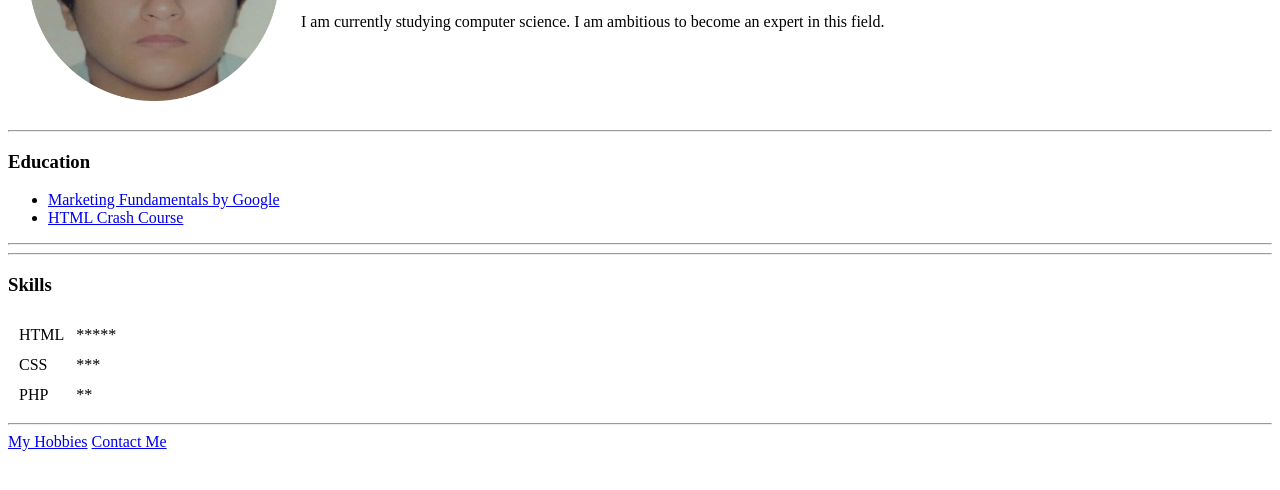
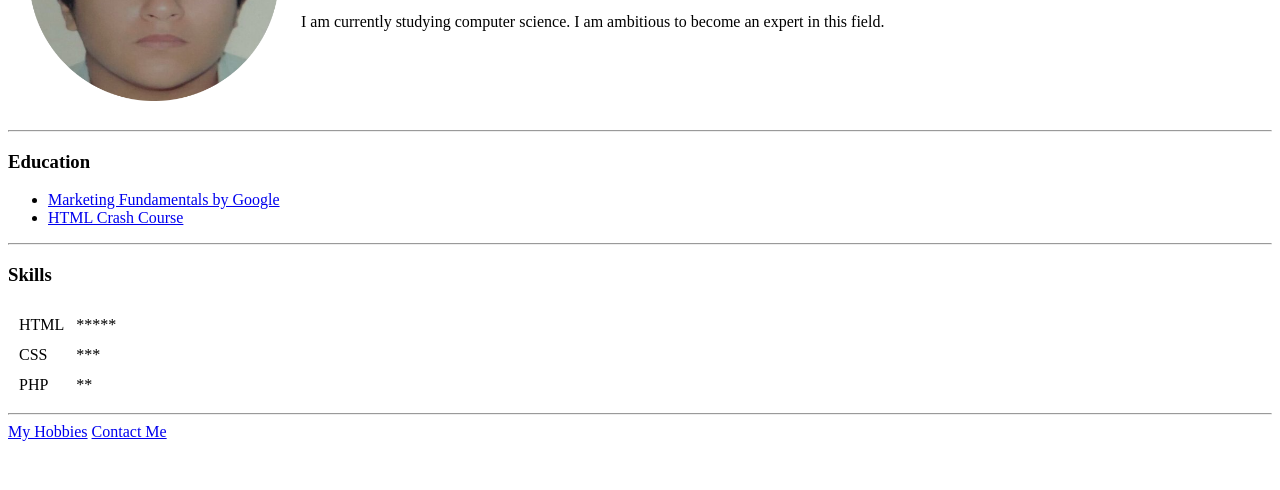
Before and after one commit to Anas127/Test, a plain HTML site: page index.html in a window 1280 px wide. Shown: the part 178-668 px from the top of the page. Drawn offline with Linux system fonts and the light colour scheme.

Commit message:
Update index.html

```diff
--- a/index.html
+++ b/index.html
@@ -20,9 +20,6 @@
             <li><a href="https://www.youtube.com/watch?v=UB1O30fR-EE&ab_channel=TraversyMedia">HTML Crash Course</a></li>
         </ul>
         <hr>
-
-        </table>
-        <hr>
         <h3>Skills</h3>
         <table cellspacing="10">
             <tr>
```
